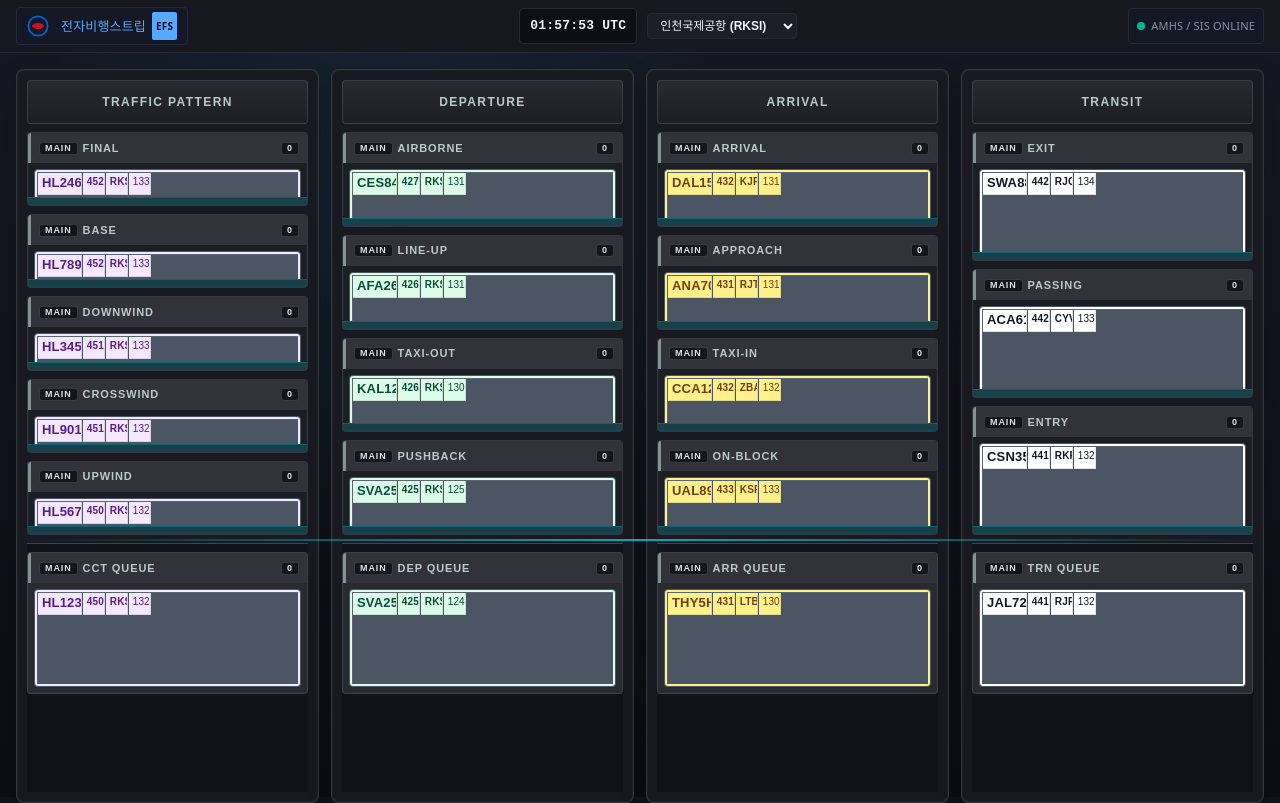
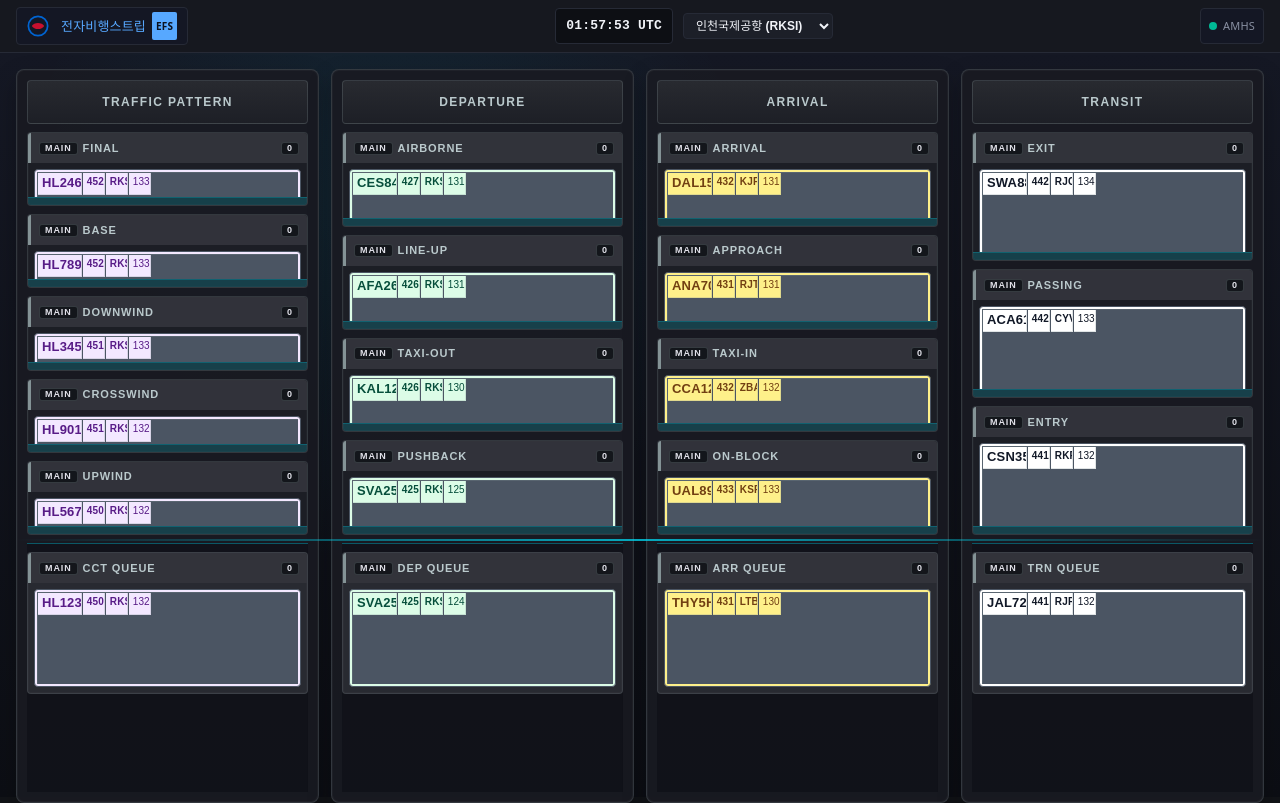
Before and after one commit to uam-danielkim/mrto-efs-fe, a React (Vite) app: page / in a window 1280 px wide. Built offline with nearby package versions, Linux system fonts and the light colour scheme.

Commit message:
feat: Change status pill label to AMHS

```diff
--- a/src/components/header/Header.jsx
+++ b/src/components/header/Header.jsx
@@ -50,7 +50,7 @@ function Header({ onOpenAmhsModal, onResetDemo }) {
       <div className="app-header__right">
         <div className="system-pill">
           <span className="pulse-dot"></span>
-          <span>AMHS / SIS ONLINE</span>
+          <span>AMHS</span>
         </div>
       </div>
     </header>
```
